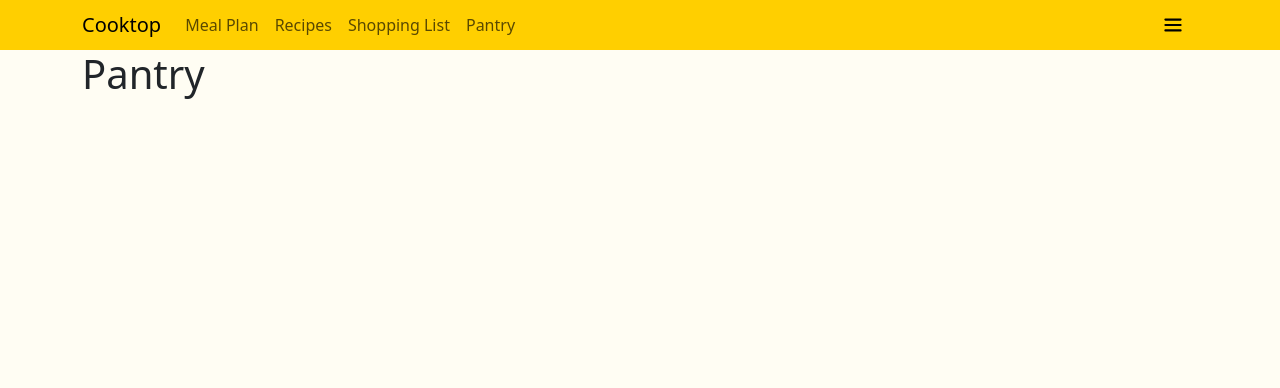
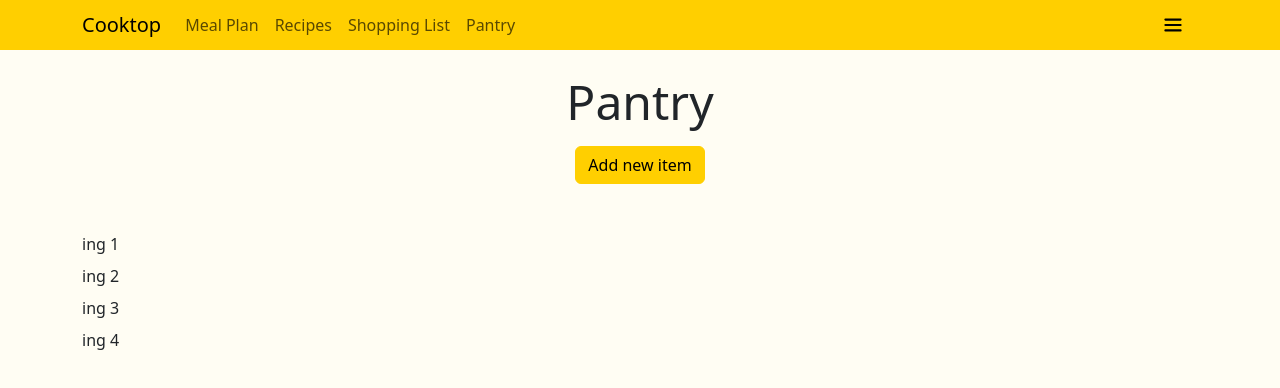
Before and after one commit to HiagoAC/cooktop, a React (Vite) app in the folder frontend/app/: page /pantry in a window 1280 px wide. Shown: the top 388 px of the page. Built offline with nearby package versions, Linux system fonts and the light colour scheme.

Commit message:
created basic layout of Pantry page.

```diff
--- /dev/null
+++ b/frontend/app/src/data/pantry.tsx
@@ -0,0 +1,39 @@
+export interface PantryIngredient {
+    id: string;
+    name: string;
+    quantity: string;
+    unit: string;
+    expiration: string
+}
+
+
+export const pantryIngredients: PantryIngredient[] = [
+    {
+        "id": "1",
+        "name": "ing 1",
+        "quantity": "3",
+        "unit": "cup",
+        "expiration": "2024-05-25",
+    },
+    {
+        "id": "2",
+        "name": "ing 2",
+        "quantity": "10",
+        "unit": "unit",
+        "expiration": "2024-05-25",
+    },
+    {
+        "id": "3",
+        "name": "ing 3",
+        "quantity": "1000",
+        "unit": "g",
+        "expiration": "2024-03-21",
+    },
+    {
+        "id": "4",
+        "name": "ing 4",
+        "quantity": "500",
+        "unit": "g",
+        "expiration": "2024-02-21",
+    }
+]
--- a/frontend/app/src/pages/Pantry.tsx
+++ b/frontend/app/src/pages/Pantry.tsx
@@ -1,3 +1,20 @@
+import { Button } from 'react-bootstrap';
+import { PantryIngredient, pantryIngredients} from '../data/pantry';
+import '../styles/global.css';
+
+
 export function Pantry() {
-    return <h1>Pantry</h1>
+    return (
+        <>
+            <div className="page-title mt-3">Pantry</div>
+            <div className="d-flex justify-content-center mt-2 mb-5">
+                <Button className="custom-button">Add new item</Button>
+            </div>
+            <div>
+                {pantryIngredients.map((ingredient: PantryIngredient) => (
+                    <div className="mb-2" key={ingredient.id}>{ingredient.name}</div>
+                ))}
+            </div>
+        </>
+    )
 }
```
